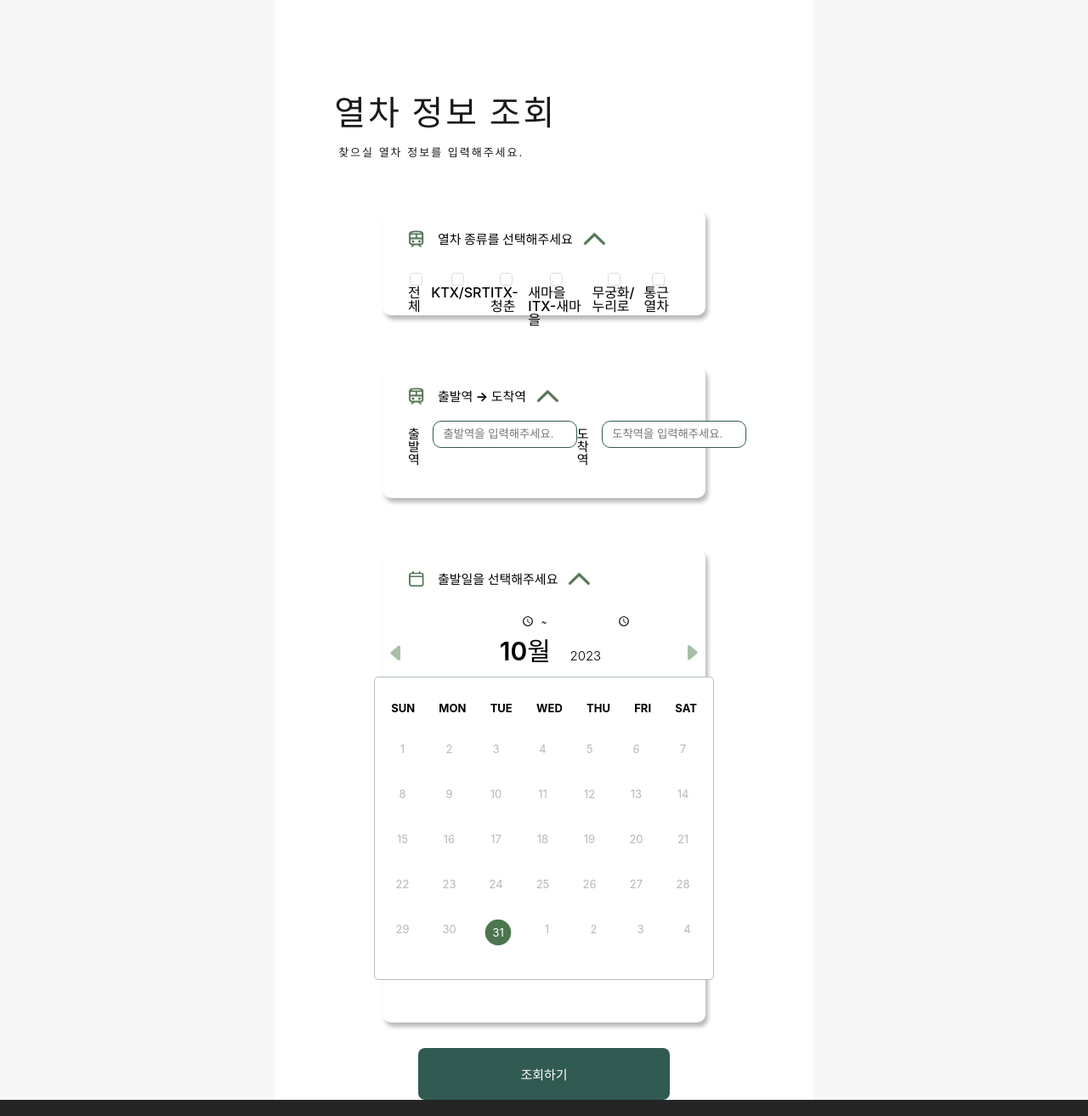
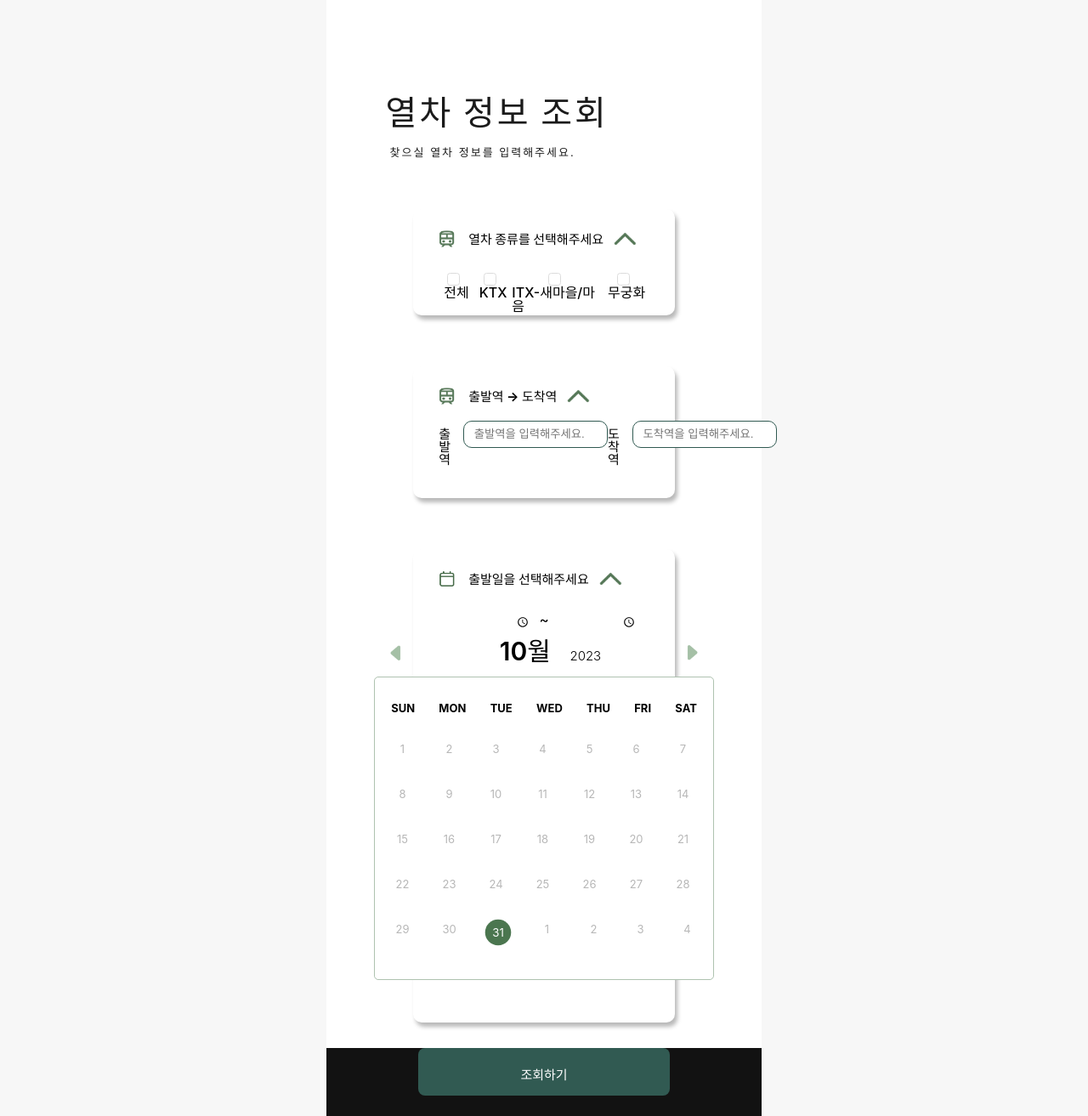
Before and after one commit to yeoooo/getTrain, a React (Vite) app in the folder client/: page /search in a window 1280 px wide. Shown: the whole page at 85% size. Built offline with nearby package versions, Linux system fonts and the light colour scheme.

Commit message:
feat: 열차 선택 간략화 및 재할당 취소
display 변수를 추가하여 보여주는 이름과 전해주는 이름을 다르게끔 변경

```diff
--- a/client/src/@components/search/date/dateInpuBox.jsx
+++ b/client/src/@components/search/date/dateInpuBox.jsx
@@ -10,12 +10,24 @@ function DateInputBox(props){
     const [isOpen, setIsOpen] = useState(true);
     // 달력에서 선택한 날짜를 자식 컴포넌트에서 가져오기
     const [selectedItem, setSelectedItem] = useState(null);
+    const [fromTime, setFromTime] = useState(null);
+    const [untilTime, setUntilTime] = useState(null);
 
     // 아코디언 토글 (달력 날짜 선택)
     const handleSelectedItem = (item) => {
         setSelectedItem(item);
         handleAccordionToggle();
         props.handleSelectedItem(item);
+    }
+
+    const handleFromTime = (fromTime) =>{
+        setFromTime(fromTime);
+        props.handleFromTime(fromTime);
+    }
+
+    const handleUntilTime = (untilTime) => {
+        setUntilTime(untilTime)
+        props.handleUntilTime(untilTime);
     }
 
     // 화살표 아이콘 클릭 시 아코디언 상태 변경
@@ -37,7 +49,9 @@ function DateInputBox(props){
                         <h3>{props.title}</h3>
                         <a href='#'><ArrowIcon src='../../src/assets/arrow.png' className='arrow-icon' alt='arrow icon' onClick={handleAccordionToggle}/></a>
                     </div>
-                    <InputSection title={props.title} handleSelectedItem={handleSelectedItem} isOpen={isOpen}/>
+
+
+                    <InputSection title={props.title} handleSelectedItem={handleSelectedItem} handleFromTime={handleFromTime} handleUntilTime={handleUntilTime} isOpen={isOpen}/>
                 </DateInputBoxSection>
             </InputWrapper>
         );
@@ -51,7 +65,7 @@ function DateInputBox(props){
                       <h3>{props.title}</h3>
                       <a href='#'><ArrowIcon src='../../src/assets/arrow.png' className='arrow-icon' alt='arrow icon' style={{transform: 'rotate(180deg)'}} onClick={handleAccordionToggle}/></a>
                   </div>
-                  <InputSection title={props.title} handleSelectedItem={handleSelectedItem} isOpen={isOpen}/>
+                  <InputSection title={props.title} handleSelectedItem={handleSelectedItem} handleFromTime={handleFromTime} handleUntilTime={handleUntilTime} isOpen={isOpen}/>
               </DateInputBoxSection>
           </InputWrapper>
         );
@@ -64,10 +78,9 @@ function DateInputBox(props){
                     <div className='input-box-header'>
                         <img src={props.icon} className='train-icon' alt='icon'/>
                         <h3>{format(selectedItem, 'MM월 dd일')}</h3>
-                        {/*<button onClick={toggleCalendar}>Toggle Calendar</button>*/}
                         <a href='#'><ArrowIcon src='../../src/assets/arrow.png' className='arrow-icon' alt='arrow icon' style={{transform: 'rotate(180deg)'}} onClick={handleAccordionToggle}/></a>
                     </div>
-                    <InputSection title={props.title} handleSelectedItem={handleSelectedItem} isOpen={isOpen}/>
+                    <InputSection title={props.title} handleSelectedItem={handleSelectedItem} handleFromTime={handleFromTime} handleUntilTime={handleUntilTime} isOpen={isOpen}/>
                 </DateInputBoxSection>
             </InputWrapper>
         );
@@ -82,7 +95,7 @@ function DateInputBox(props){
                         <h3>{format(selectedItem, 'MM월 dd일')}</h3>
                         <a href='#'><ArrowIcon src='../../src/assets/arrow.png' className='arrow-icon' alt='arrow icon' onClick={handleAccordionToggle}/></a>
                     </div>
-                    <InputSection title={props.title} handleSelectedItem={handleSelectedItem} isOpen={isOpen}/>
+                    <InputSection title={props.title} handleSelectedItem={handleSelectedItem} handleFromTime={handleFromTime} handleUntilTime={handleUntilTime} isOpen={isOpen}/>
                 </DateInputBoxSection>
             </InputWrapper>
         );
@@ -94,6 +107,8 @@ function DateInputBox(props){
 const InputWrapper = styled.div``
 
 const DateInputBoxSection = styled.div`
+    align-content: center;
+    font-size: 1.7rem;
 `
 const ArrowIcon = styled.img`
     width: 3rem;
@@ -105,4 +120,6 @@ const ArrowIcon = styled.img`
     transition: all 0.35s ease;
 `
 
+
+
 export default DateInputBox
--- a/client/src/@components/search/inputSection.jsx
+++ b/client/src/@components/search/inputSection.jsx
@@ -7,14 +7,14 @@ import Calendar from './date/Calendar';
 function InputSection(props){
     const requestTitle = props.title;
     //  입력 항목 값 넘겨주기
-    const {isOpen, handleSelectedItem, handleDepartStationsItem, handleArrivalStationsItem} = props;
+    const {isOpen, handleSelectedItem, handleUntilTime, handleFromTime, handleDepartStationsItem, handleArrivalStationsItem} = props;
 
     if(requestTitle == '열차 종류를 선택해주세요'){
         return <CheckBox handleSelectedItem={handleSelectedItem} isOpen={isOpen}/>
     } else if(requestTitle == '출발역 → 도착역'){
         return <Station handleDepartStationsItem={handleDepartStationsItem} handleArrivalStationsItem={handleArrivalStationsItem} isOpen={isOpen}/>
     } else if(requestTitle == '출발일을 선택해주세요'){
-        return <Calendar handleSelectedItem={handleSelectedItem} isOpen={isOpen}/>;
+        return <Calendar handleSelectedItem={handleSelectedItem} handleUntilTime={handleUntilTime} handleFromTime={handleFromTime} isOpen={isOpen}/>;
     }
 
 }
--- a/client/src/@components/search/searchForm.jsx
+++ b/client/src/@components/search/searchForm.jsx
@@ -13,19 +13,17 @@ function SearchForm(){
     const [departStation, setDepartStation] = useState(null);
     const [arrivalStation, setArrivalStation] = useState(null);
     const [selectedDate, setSelectedDate] = useState(null);
+    const [untilTime, setUntilTime] = useState(null);
+    const [fromTime, setFromTime] = useState(null);
     const navigate = useNavigate();
 
     // 선택 날짜 포맷
-    const DatetoString = new Date(selectedDate).toISOString();
-    const parsedDate = parseISO(DatetoString, 'yyyyMMddHHmmss');
+    const dateToString = new Date(selectedDate).toISOString();
+    const parsedDate = parseISO(dateToString, 'yyyyMMddHHmmss');
     // 출발일: 00시로 할당 ('20230822000000' 형식)
-    const timeFrom = format(parsedDate, 'yyyyMMddHHmmss');
+    const timeFrom = format(parsedDate, 'yyyyMMdd');
     // 조회하는 탐색 열차 시간을 해당 날짜 23시 59분까지 탐색 ('20230822235900' 형식)
-    const parsedTimeUtil = setHours(parsedDate, 23);
-    const parsedTimeUtilMinutes = setMinutes(parsedTimeUtil, 59);
-    const timeUtil = format(parsedTimeUtilMinutes, 'yyyyMMddHHmmss');
-
-
+    const timeUntil = format(parsedDate, 'yyyyMMdd');
 
     // 조회 버튼 클릭 시 입력값 유효성 검사
     const handleSearch = async (event) => {
@@ -43,26 +41,26 @@ function SearchForm(){
         }
 
         // 열차 타입 재할당
-        if (trainType === '전체') {
-            setTrainType('ALL');
-        } else if (trainType === 'KTX/SRT') {
-            setTrainType('KTX');
-        } else if (trainType === 'ITX-청춘') {
-            setTrainType('ITX');
-        } else if (trainType === '새마을ITX-새마을') {
-            setTrainType('ITX');
-        } else if (trainType === '무궁화/누리로') {
-            setTrainType('MUGUNGHWA');
-        } else {
-            console.log(trainType);
-        }
-        // console.log(trainType);
+        // if (trainType === '전체') {
+        //     setTrainType('ALL');
+        // } else if (trainType === 'KTX/SRT') {
+        //     setTrainType('KTX');
+        // } else if (trainType === 'ITX-청춘') {
+        //     setTrainType('ITX');
+        // } else if (trainType === '새마을ITX-새마을') {
+        //     setTrainType('ITX');
+        // } else if (trainType === '무궁화/누리로') {
+        //     setTrainType('MUGUNGHWA');
+        // } else {
+        //     console.log(trainType);
+        // }
+        // // console.log(trainType);
 
         event.preventDefault();
 
-
         try {
-            const response = await fetch('/api/v1/reserve', {
+            console.log(timeFrom)
+            const response = await fetch('http://127.0.0.1:8080/api/v1/reserve', {
                 method: 'POST',
                 headers: { 'Content-Type': 'application/json' },
                 body: JSON.stringify({
@@ -71,8 +69,8 @@ function SearchForm(){
                             trainType: trainType,
                             from: departStation,
                             to: arrivalStation,
-                            time_from: timeFrom,
-                            time_until: timeUtil,
+                            time_from: timeFrom + fromTime,
+                            time_until: timeUntil + untilTime,
                         }
                     }
                 }),
@@ -111,7 +109,9 @@ function SearchForm(){
                 <DateInputBox
                     icon='../../src/assets/calendar.png'
                     title='출발일을 선택해주세요'
-                    handleSelectedItem={setSelectedDate}/>
+                    handleSelectedItem={setSelectedDate}
+                    handleFromTime={setFromTime}
+                    handleUntilTime={setUntilTime}/>
             </section>
 
             <SearchButton >
@@ -127,13 +127,13 @@ const SearchFormWrapper = styled.div``
 const SearchButton = styled.div`
     display: flex;
     justify-content: center;
-    margin: 0 0;
-
+    height: 10vh;
+    background-color: #121212;
     button{
         padding: 2rem 12rem;
         background-color: #315A52;
         border: none;
-
+        height: 70%;
         &:hover{
             background-color: #094337;
         }
--- a/client/src/@components/search/trainType/checkBox.jsx
+++ b/client/src/@components/search/trainType/checkBox.jsx
@@ -5,12 +5,11 @@ import styled from 'styled-components';
 function CheckBox(props){
     // 선택 목록
     const CATEGORY_LIST = [
-        {id: 0, data: '전체'},
-        {id: 1, data: 'KTX/SRT'},
-        {id: 2, data: 'ITX-청춘'},
-        {id: 3, data: '새마을ITX-새마을'},
-        {id: 4, data: '무궁화/누리로'},
-        {id: 5, data: '통근열차'},
+        {id: 0, data: 'ALL', display: '전체'},
+        {id: 1, data: 'KTX', display: 'KTX'},
+        {id: 2, data: 'ITX', display: 'ITX-새마을/마음'},
+        {id: 4, data: 'MUGUNGWHA', display: '무궁화'},
+
     ];
 
     // 선택값이 들어갈 빈 배열
@@ -48,7 +47,7 @@ function CheckBox(props){
                     checked = {checkItem === CATEGORY_LIST.id}
                     />
 
-                <p>{CATEGORY_LIST.data}</p>
+                <p>{CATEGORY_LIST.display}</p>
             </div>
             ))}
         </CheckBoxWrapper>
```
